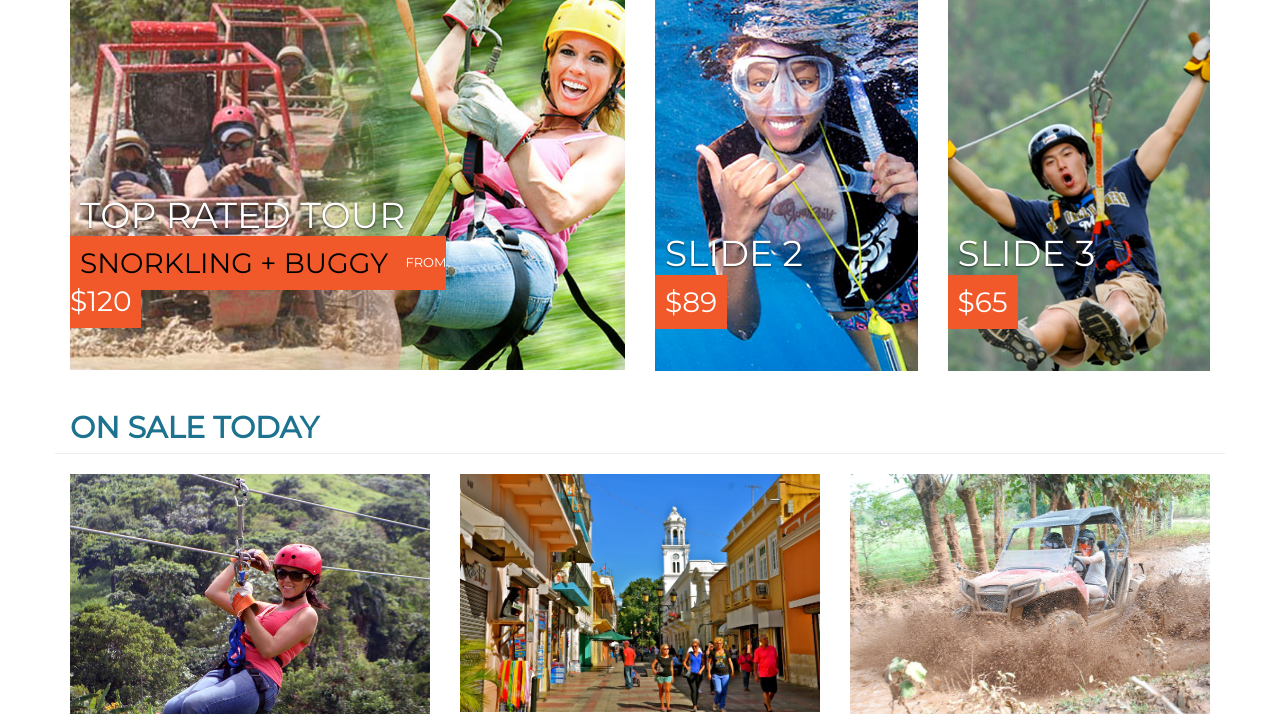
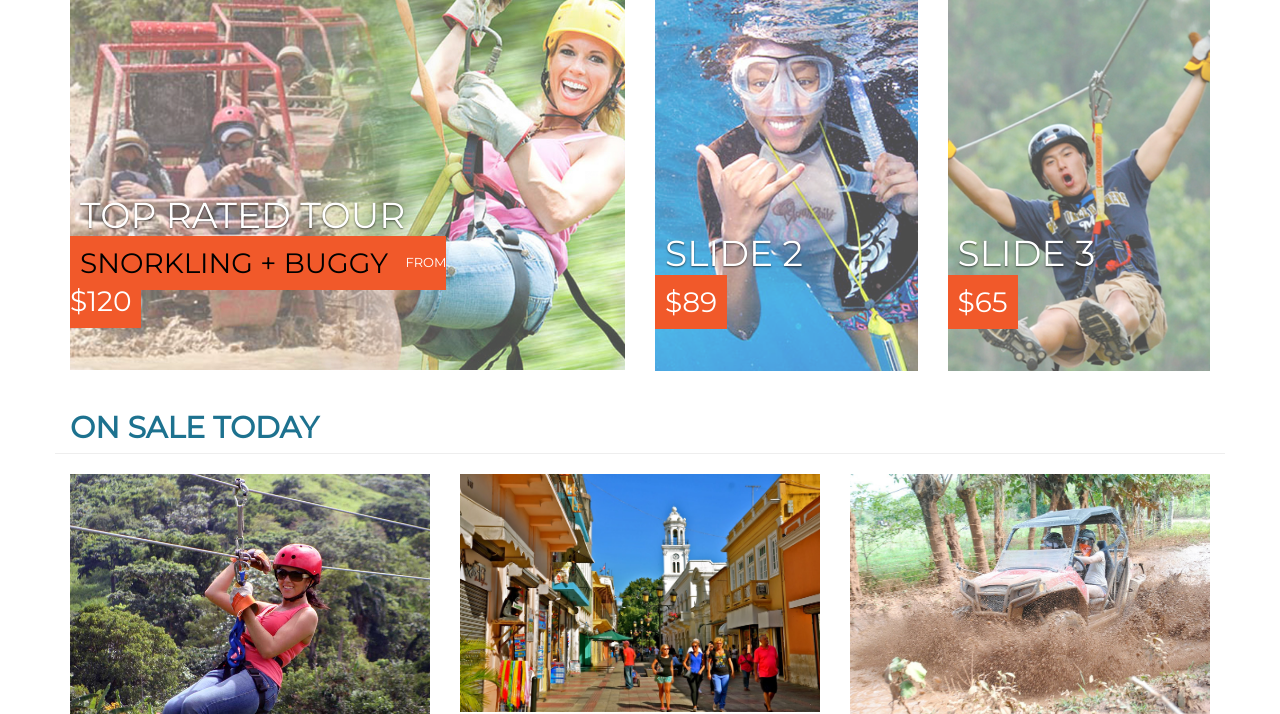
Before and after one commit to jeangustavee/viiatours, a PHP site: page / in a window 1280 px wide. Shown: the part 148-862 px from the top of the page. Run offline with PHP 8.4, Linux system fonts and the light colour scheme.

Commit message:
lower opacity for carousel images

```diff
--- a/css/main.css
+++ b/css/main.css
@@ -151,7 +151,7 @@ MAIN NAV
 }
 
 /* ===============================================================================
-SLIDER
+CAROUSEL
 =================================================================================*/
 .slide-name {
     color: #000;
@@ -161,6 +161,11 @@ SLIDER
     font-size: 28px;
     line-height: 1.3333333;
 
+}
+
+.carousel img {
+    opacity: 0.7;
+    filter: alpha(opacity=50); /* For IE8 and earlier */
 }
 
 .carousel-caption {
```
